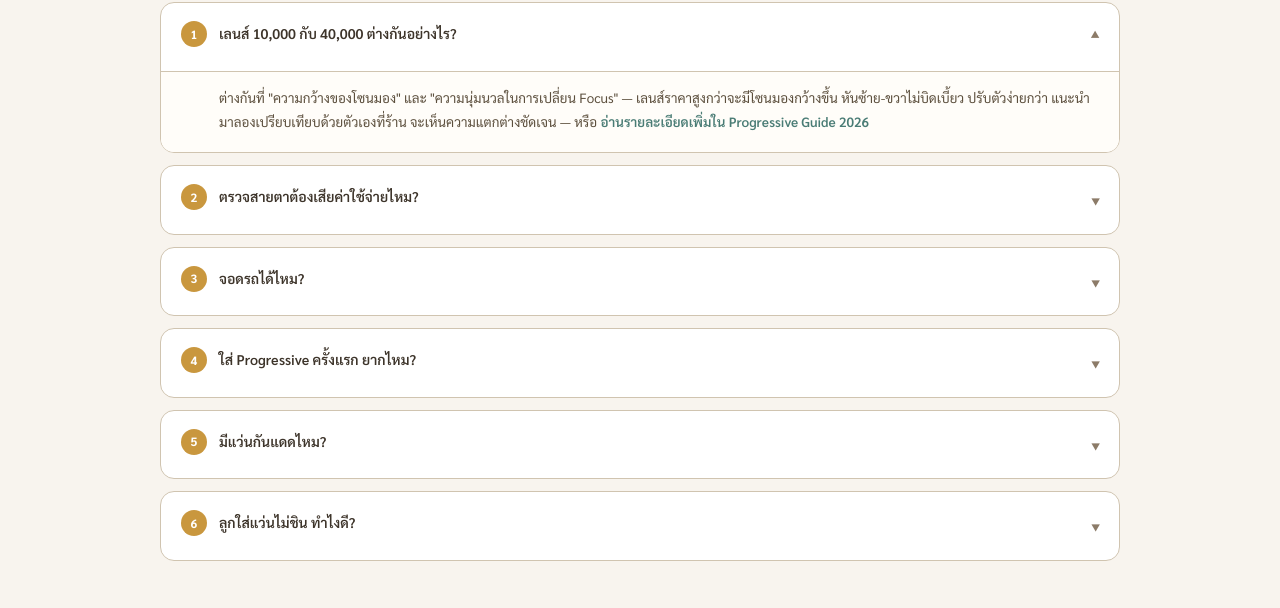
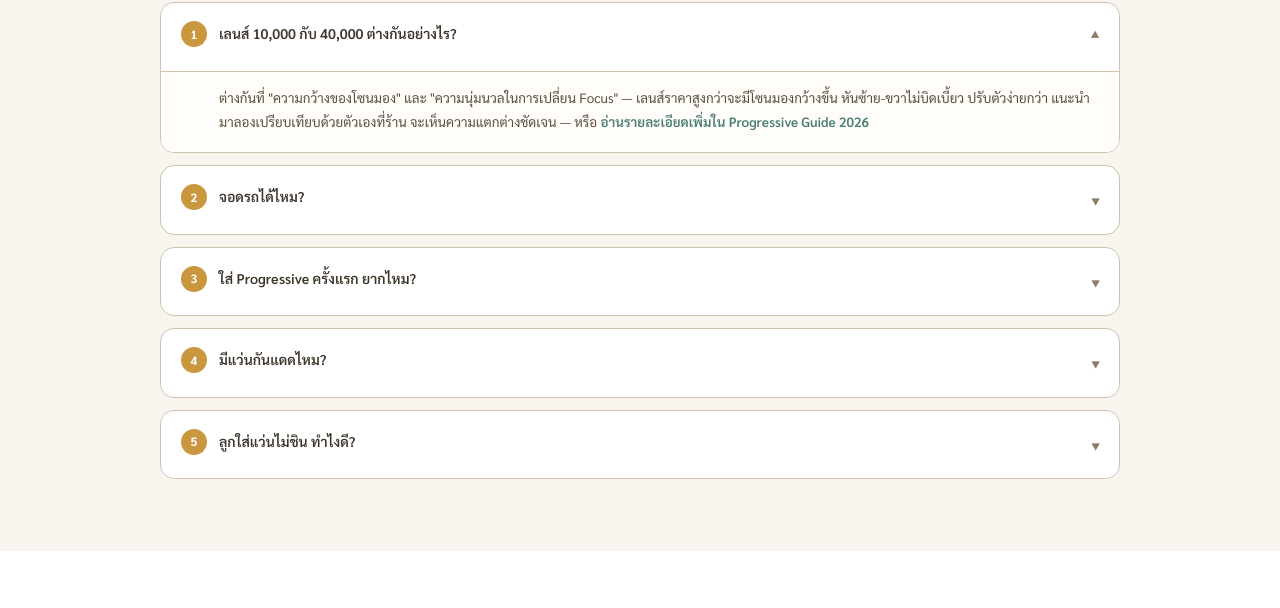
Before and after one commit to parsuraphunst-hub/optical-x-website, a plain HTML site: page index.html in a window 1280 px wide. Shown: the part 4686-5294 px from the top of the page. Drawn offline with nearby package versions, Linux system fonts and the light colour scheme.

Commit message:
ลบคำว่าฟรีออกไป

```diff
--- a/index.html
+++ b/index.html
@@ -702,38 +702,31 @@ a{text-decoration:none;color:inherit}
       </div>
       <div class="qa-item">
         <div class="qa-question" onclick="toggleQA(this)">
-          <div class="qa-question-text"><div class="q-num">2</div>ตรวจสายตาต้องเสียค่าใช้จ่ายไหม?</div>
-          <span class="qa-chevron">▾</span>
-        </div>
-        <div class="qa-answer"><p style="margin-top:14px">ตรวจฟรีครับ ไม่มี commitment ไม่บังคับซื้อ ถ้าค่าสายตาเหมาะกับร้านอื่นมากกว่า เราแนะนำให้ไปร้านนั้นได้เลย</p></div>
-      </div>
-      <div class="qa-item">
-        <div class="qa-question" onclick="toggleQA(this)">
-          <div class="qa-question-text"><div class="q-num">3</div>จอดรถได้ไหม?</div>
+          <div class="qa-question-text"><div class="q-num">2</div>จอดรถได้ไหม?</div>
           <span class="qa-chevron">▾</span>
         </div>
         <div class="qa-answer"><p style="margin-top:14px">ได้ครับ Riverside Plaza มีที่จอดรถในตึก สะดวก ถ้ามา BTS ลงสถานี Krung Thonburi แล้วต่อแท็กซี่/วินมา 5 นาที</p></div>
       </div>
       <div class="qa-item">
         <div class="qa-question" onclick="toggleQA(this)">
-          <div class="qa-question-text"><div class="q-num">4</div>ใส่ Progressive ครั้งแรก ยากไหม?</div>
+          <div class="qa-question-text"><div class="q-num">3</div>ใส่ Progressive ครั้งแรก ยากไหม?</div>
           <span class="qa-chevron">▾</span>
         </div>
         <div class="qa-answer"><p style="margin-top:14px">ถ้าค่าสายตาแม่นและเลนส์เหมาะ ส่วนใหญ่ปรับตัวได้ใน 3–7 วัน เราสอนวิธีใช้ตั้งแต่วันรับแว่น และถ้ายังไม่ชิน กลับมาปรับได้ตลอด ฟรีครับ</p></div>
       </div>
       <div class="qa-item">
         <div class="qa-question" onclick="toggleQA(this)">
-          <div class="qa-question-text"><div class="q-num">5</div>มีแว่นกันแดดไหม?</div>
+          <div class="qa-question-text"><div class="q-num">4</div>มีแว่นกันแดดไหม?</div>
           <span class="qa-chevron">▾</span>
         </div>
         <div class="qa-answer"><p style="margin-top:14px">มีครับ ทั้งแว่นกันแดดสายตาและแว่นกันแดดปกติ สามารถทำเลนส์ Progressive กันแดดได้ด้วย ปรึกษาได้เลย</p></div>
       </div>
       <div class="qa-item">
         <div class="qa-question" onclick="toggleQA(this)">
-          <div class="qa-question-text"><div class="q-num">6</div>ลูกใส่แว่นไม่ชิน ทำไงดี?</div>
+          <div class="qa-question-text"><div class="q-num">5</div>ลูกใส่แว่นไม่ชิน ทำไงดี?</div>
           <span class="qa-chevron">▾</span>
         </div>
-        <div class="qa-answer"><p style="margin-top:14px">แนะนำให้พามาตรวจซ้ำก่อนครับ อาจเป็นเพราะค่าสายตาเปลี่ยน หรือกรอบไม่ฟิต เราตรวจให้ฟรี ไม่ต้องตัดที่ร้านก็ได้ครับ</p></div>
+        <div class="qa-answer"><p style="margin-top:14px">แนะนำให้พามาตรวจซ้ำก่อนครับ อาจเป็นเพราะค่าสายตาเปลี่ยน หรือกรอบไม่ฟิต เราตรวจให้ได้ครับ ไม่ต้องตัดที่ร้านก็ได้ครับ</p></div>
       </div>
     </div>
   </div>
```
Also changed, not shown: promotion.html (+1 -1 lines).
